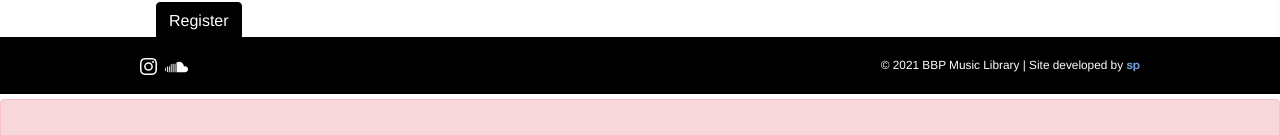
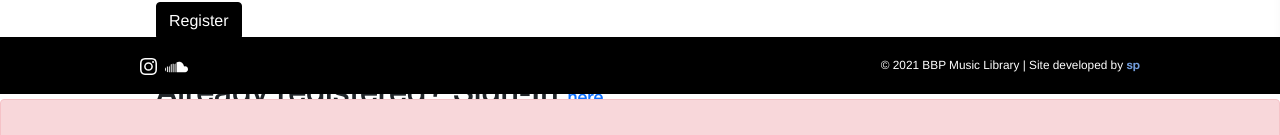
Before and after one commit to mrstevedev/bbpmusiclibrary, a Next.js app: page /register in a window 1280 px wide. Shown: the part 706-841 px from the top of the page. Built offline with nearby package versions, Linux system fonts and the light colour scheme.

Commit message:
Renamed sass module && removed inline style

```diff
--- a/pages/register.tsx
+++ b/pages/register.tsx
@@ -88,8 +88,8 @@ export default function Register() {
                         )}
 
                     <div className="mt-3">
-                    <h2 className={ styles.Register__link }>Already registered? Sign-In <Link href="/signin">
-                        <a style={{  color: "#5782bf" }}>here</a>
+                    <h2 className={ styles.Register__signIn }>Already registered? Sign-In <Link href="/signin">
+                        <a className={ styles.Register__link }>here</a>
                         </Link>
                     </h2>
                 </div>
```
